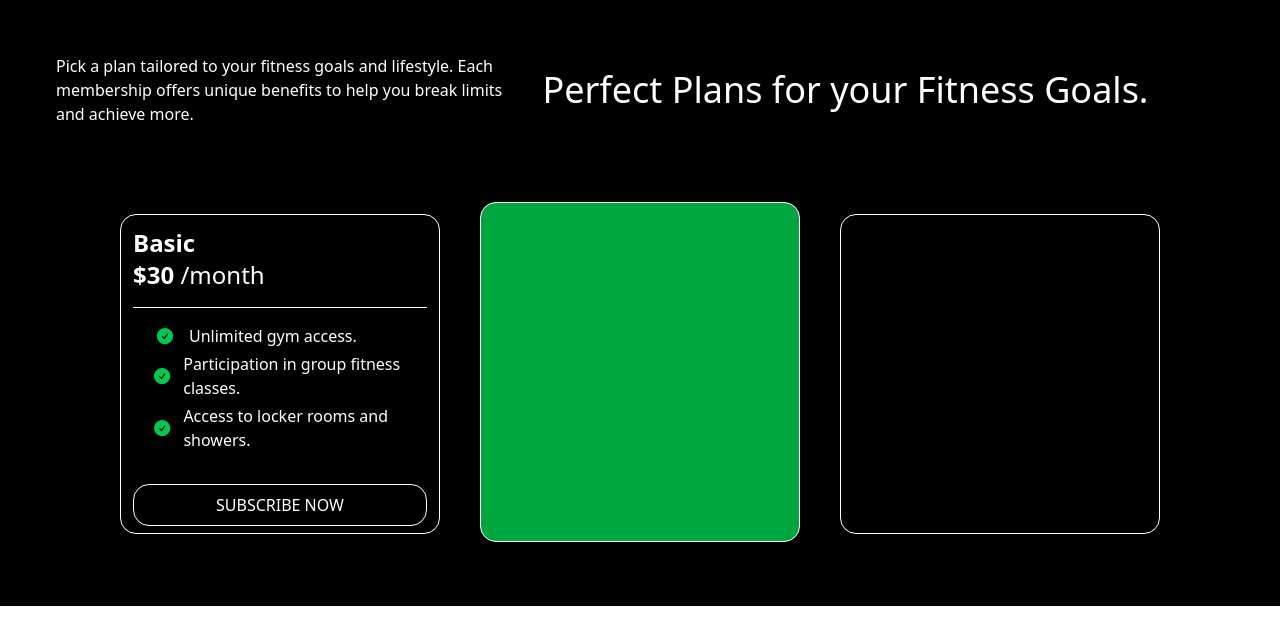
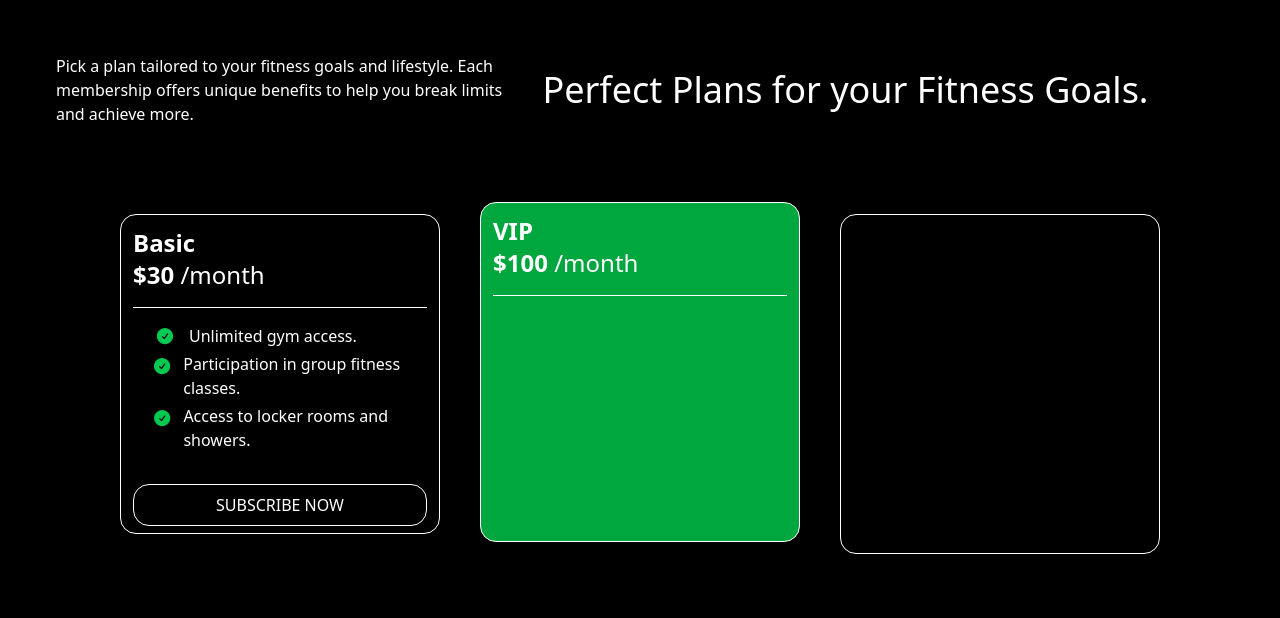
Before and after one commit to CodeRheem/Break-Fitnezz, a React (Vite) app: page / in a window 1280 px wide. Shown: the part 2410-3028 px from the top of the page. Built offline with nearby package versions, Linux system fonts and the light colour scheme.

Commit message:
Quick Checkin

```diff
--- a/src/components/SubPayment.jsx
+++ b/src/components/SubPayment.jsx
@@ -25,18 +25,24 @@ export default function () {
                         Unlimited gym access.
                     </li>
                     <li className="flex items-center gap-2 mb-1">
-                        <CheckCircleIcon className="w-8 h-5 text-green-500" />
+                        <CheckCircleIcon className="w-8 h-5 text-green-500 mb-5" />
                         Participation in group fitness classes.
                     </li>
                     <li className="flex items-center gap-2 mb-1">
-                        <CheckCircleIcon className="w-8 h-5 text-green-500" />
+                        <CheckCircleIcon className="w-8 h-5 text-green-500 mb-5" />
                         Access to locker rooms and showers.
                     </li>
                 </ul>
                 <button className=" hover:bg-white hover:text-black border text-white border-white rounded-2xl p-2 text-center w-full mt-3">SUBSCRIBE NOW</button>
             </div>
-            <div className="border rounded-2xl p-16 w-80 h-85 -mt-3 bg-green-600"></div>
-            <div className="border rounded-2xl p-16 w-80 h-80"></div>
+            <div className="border rounded-2xl p-3 w-80 h-85 -mt-3 bg-green-600">
+                <h2 className="text-2xl font-extrabold">VIP</h2>
+                <h3 className="text-2xl font-extrabold mb-4">$100 <span className="font-light text-2">/month</span></h3>
+                <hr />
+            </div>
+            <div  className="border rounded-2xl p-3 w-80 h-85">
+
+            </div>
           </div>
         </div>
       </section>
```
